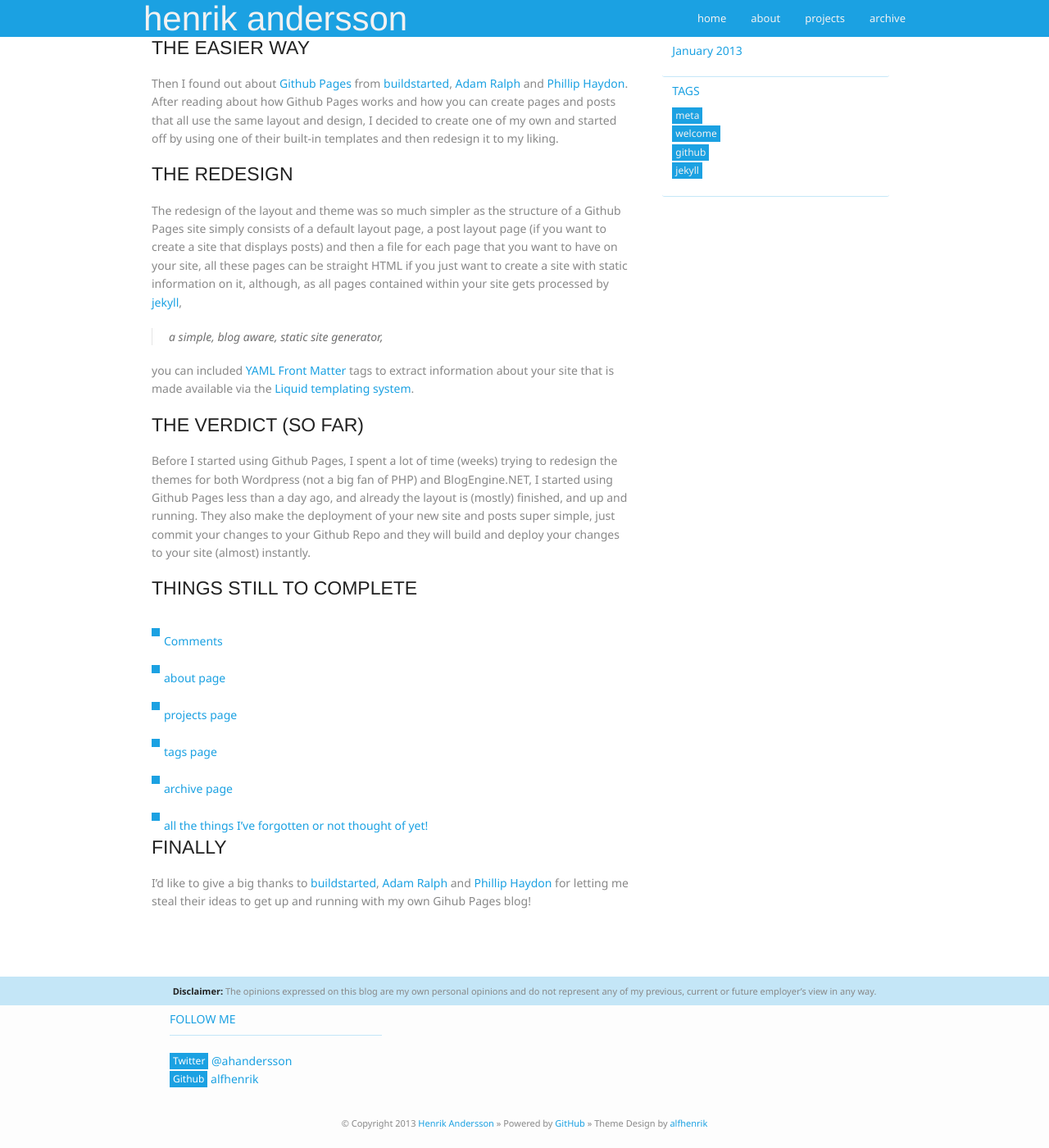
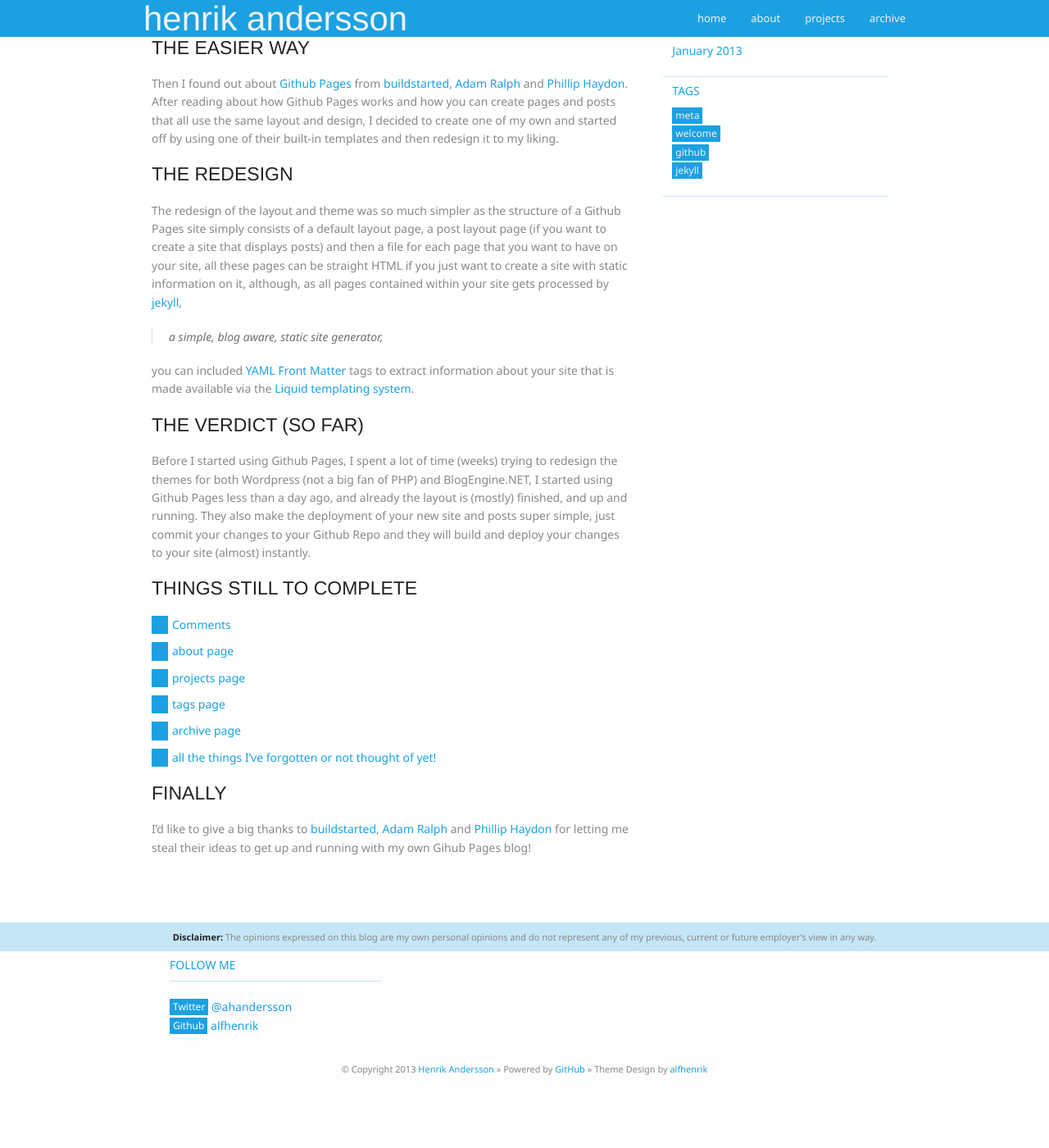
Before and after one commit to hnrkndrssn/hnrkndrssn.github.io, a Jekyll site: the page built from _posts/2013-01-05-new-blog.md, in a window 1280 px wide and 1400 px high, scrolled down 362 px. Shown: the whole window at 82% size. Built offline with Jekyll 4.4.1, drawn with Linux system fonts in a browser that asks for light colours; Markdown is read by kramdown in place of the engine named in the settings; after the commit the page ends 1696 px from its top, so only the background shows below that.

Commit message:
styles for lists in posts

```diff
--- a/stylesheets/styles.css
+++ b/stylesheets/styles.css
@@ -67,6 +67,7 @@ a {
         margin-top: -0.6em;
         display: block;
     }
+
 .label {
     font-weight: normal;
 }
@@ -74,6 +75,7 @@ a {
     .label a {
         color: #f2f2f2;
     }
+
         .label a:hover {
             background: none;
         }
@@ -225,16 +227,15 @@ small {
 }
 
 #post ul li, #post ol li {
-  border-left-color:#1BA1E2;
-  border-left-style:solid;
-  border-left-width:10px;
-  display:block;
-  height:5px;
-  list-style-position:inside;
-  list-style-type:none;
-  margin:35px 0 0 0;
-  padding:5px;
-  color:#1BA1E2;
+    border-left-color: #1BA1E2;
+    border-left-style: solid;
+    border-left-width: 20px;
+    margin: 10px 0;
+    padding: 0 5px;
+    display: block;
+    list-style-position: inside;
+    list-style-type: none;
+    color: #1BA1E2;
 }
 
 fieldset {
```
Lines whose indentation alone changed are shown as unchanged.
